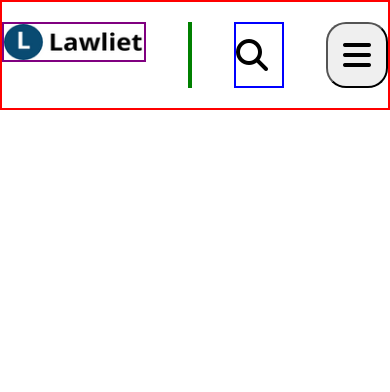
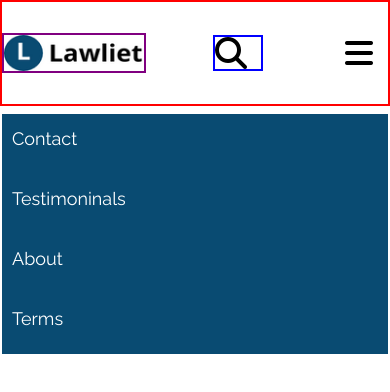
Before and after one commit to AgnieszkaRyling/lawyer-landing-page, a plain HTML site: page index.html in a window 390 px wide. Both pictures are taken after a click on the button 357 px from the left and 55 px from the top of the page. Drawn offline with Linux system fonts and the light colour scheme.

Commit message:
header 4th commit

```diff
--- a/index.html
+++ b/index.html
@@ -20,7 +20,6 @@
             ><img src="pictures/logo.png" alt="Warehouse Data logo"
           /></a>
         </div>
-        <div class="menu-container">
         <ul class="menu-list">
           <li>
             <a href="#">Contact</a>
@@ -51,12 +50,11 @@
             </li>
           </ul>
         </div>
-        </div>
         <div class="nav-icon-box">
           <i class="fa-solid fa-magnifying-glass fa-2x"></i>
         </div>
         <div class="nav-mobile-button-box">
-          <button type="button" class="not-like-button" id="buttonMobile">
+          <button type="button" class="button-hidden" id="buttonMobile">
             <i class="fa-solid fa-bars fa-2x"></i>
           </button>
         </div>
@@ -64,6 +62,22 @@
     </header>
     <main></main>
     <footer></footer>
-    <script></script>
+    <script>
+      //NAVBAR
+
+      const navbarMobile = document.querySelector("#navbarMobile");
+      const buttonMobile = document.querySelector("#buttonMobile");
+
+      const showMobileMenu = () => {
+        console.log();
+        if (navbarMobile.style.display === "none") {
+          navbarMobile.style.display = "block";
+        } else if (navbarMobile.style.display === "block") {
+          navbarMobile.style.display = "none";
+        }
+      };
+
+      buttonMobile.addEventListener("click", showMobileMenu);
+    </script>
   </body>
 </html>
--- a/scss/_header.scss
+++ b/scss/_header.scss
@@ -4,6 +4,7 @@
   max-width: 1110px;
   display: flex;
   justify-content: space-between;
+  align-items: center;
   padding: 20px 0;
   position: relative;
   border: 2px solid red;
@@ -13,13 +14,6 @@
   width: 144px;
   height: 40px;
   border: 2px solid purple;
-}
-
-.menu-container {
-  display: flex;
-  align-items: center;
-  justify-content: space-between;
-  border: 2px solid green;
 }
 
 .menu-list {
@@ -48,7 +42,7 @@
     content: "";
     height: 2.5px;
     width: 0;
-    background-color: green;
+    background-color: variables.$darkblue;
     position: absolute;
     left: 0;
     bottom: -5px;
@@ -86,12 +80,12 @@
 
   li {
     padding: 10px;
-    background-color: red;
+    background-color: variables.$darkblue;
     transition: 0.5s;
   }
 
   li:hover {
-    background-color: pink;
+    background-color: variables.$blue;
   }
 }
 
--- a/scss/_reuse.scss
+++ b/scss/_reuse.scss
@@ -1,3 +1,8 @@
 .container {
   margin: 0 auto;
 }
+
+.button-hidden {
+  background-color: transparent;
+  border: 0;
+}
--- a/scss/_variables.scss
+++ b/scss/_variables.scss
@@ -1 +1,2 @@
 $darkblue: #094b72;
+$blue: #5796bb;
```
Also changed, not shown: stylesheet.css, 1 other file. Lines whose indentation alone changed are shown as unchanged.
